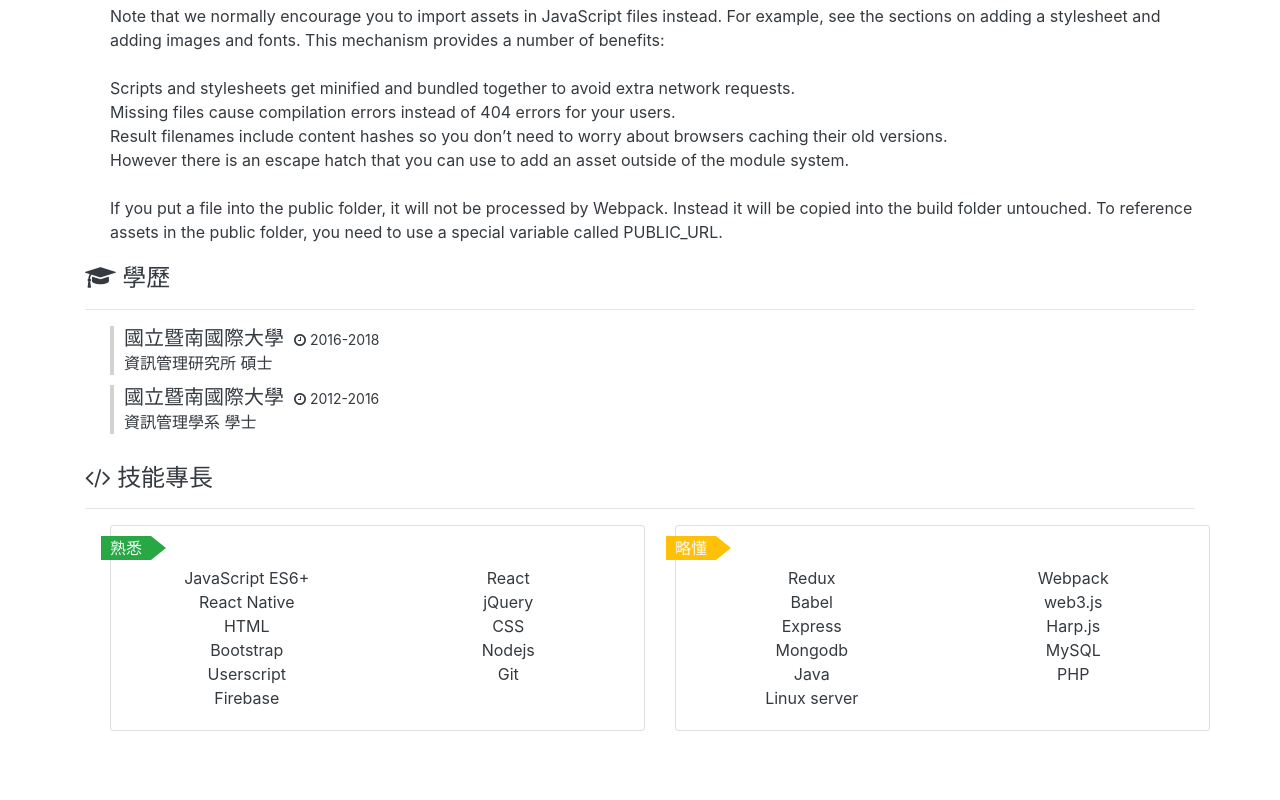
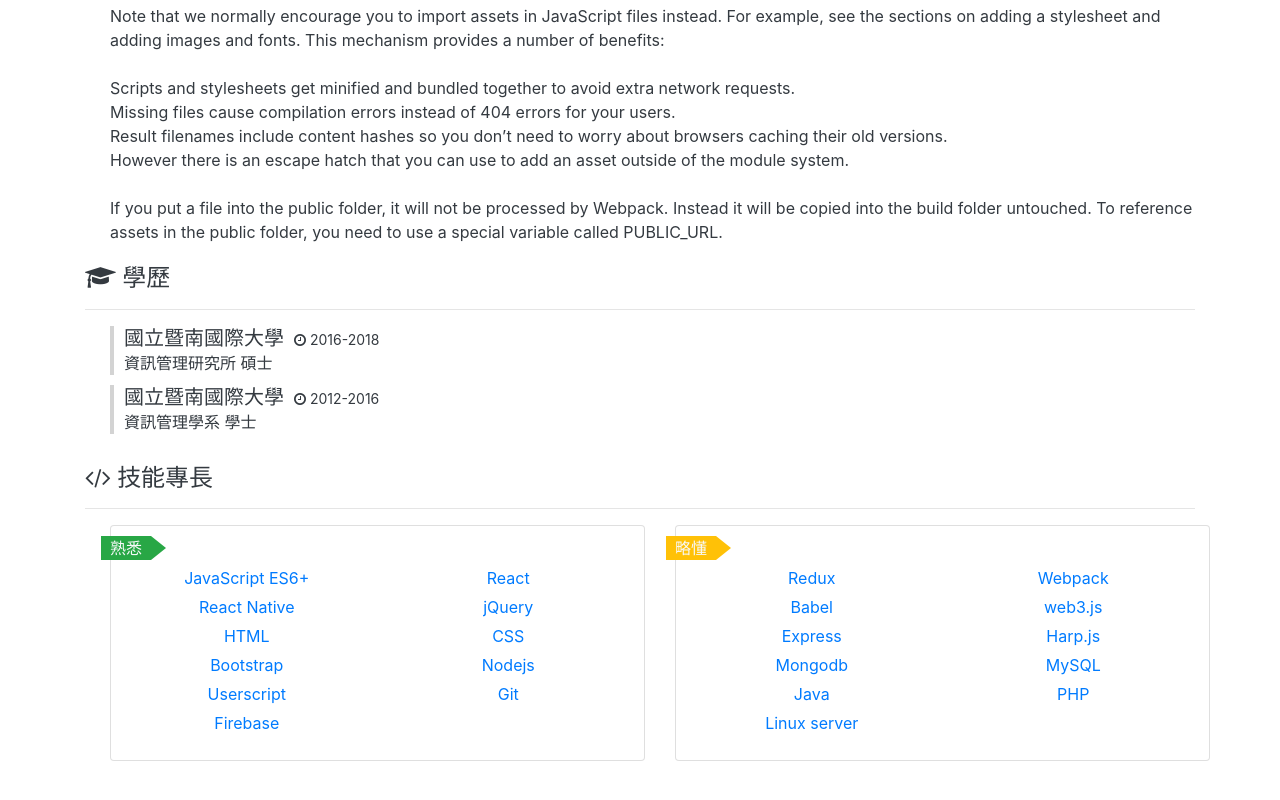
Before and after one commit to x3388638/x3388638.github.io, a React (Create React App) app: page / in a window 1280 px wide. Shown: the part 762-1562 px from the top of the page. Built offline with nearby package versions, Linux system fonts and the light colour scheme.

Commit message:
add skill link

```diff
--- a/public/content/skill.json
+++ b/public/content/skill.json
@@ -1,28 +1,95 @@
 [
 	[
-		"JavaScript ES6+",
-		"React",
-		"React Native",
-		"jQuery",
-		"HTML",
-		"CSS",
-		"Bootstrap",
-		"Nodejs",
-		"Userscript",
-		"Git",
-		"Firebase"
+		{
+			"text": "JavaScript ES6+",
+			"link": "https://developer.mozilla.org/en-US/docs/Web/JavaScript"
+		},
+		{
+			"text": "React",
+			"link": "https://reactjs.org/"
+		},
+		{
+			"text": "React Native",
+			"link": "http://facebook.github.io/react-native/"
+		},
+		{
+			"text": "jQuery",
+			"link": "https://jquery.com/"
+		},
+		{
+			"text": "HTML",
+			"link": "https://developer.mozilla.org/en-US/docs/Web/HTML"
+		},
+		{
+			"text": "CSS",
+			"link": "https://developer.mozilla.org/en-US/docs/Web/CSS"
+
+		},
+		{
+			"text": "Bootstrap",
+			"link": "https://getbootstrap.com/"
+		},
+		{
+			"text": "Nodejs",
+			"link": "https://nodejs.org/en/"
+		},
+		{
+			"text": "Userscript",
+			"link": "https://tampermonkey.net/scripts.php?ext=dhdg&locale=en"
+		},
+		{
+			"text": "Git",
+			"link": "https://git-scm.com/"
+		},
+		{
+			"text": "Firebase",
+			"link": "https://firebase.google.com/"
+		}
 	],
 	[
-		"Redux",
-		"Webpack",
-		"Babel",
-		"web3.js",
-		"Express",
-		"Harp.js",
-		"Mongodb",
-		"MySQL",
-		"Java",
-		"PHP",
-		"Linux server"
+		{
+			"text": "Redux",
+			"link": "https://redux.js.org/"
+		},
+		{
+			"text": "Webpack",
+			"link": "https://webpack.js.org/"
+		},
+		{
+			"text": "Babel",
+			"link": "https://babeljs.io/"
+		},
+		{
+			"text": "web3.js",
+			"link": "https://github.com/ethereum/web3.js/"
+		},
+		{
+			"text": "Express",
+			"link": "http://expressjs.com/"
+		},
+		{
+			"text": "Harp.js",
+			"link": "http://harpjs.com/"
+		},
+		{
+			"text": "Mongodb",
+			"link": "https://www.mongodb.com/"
+		},
+		{
+			"text": "MySQL",
+			"link": "https://www.mysql.com/"
+		},
+		{
+			"text": "Java",
+			"link": "https://java.com/"
+		},
+		{
+			"text": "PHP",
+			"link": "http://php.net/"
+		},
+		{
+			"text": "Linux server",
+			"link": "https://ccweb.ncnu.edu.tw/student/aspmaker_course_opened_detail_viewview.php?showdetail=&year=1061&courseid=135120&class=0&modal=1&rnd=128419"
+		}
 	]
 ]
--- a/src/Skill.css
+++ b/src/Skill.css
@@ -58,3 +58,13 @@
 .Skill__item {
 	text-align: center
 }
+
+.Skill__text {
+	cursor: pointer;
+	display: block;
+	margin-bottom: 5px;
+}
+
+.Skill__text:hover {
+	background: #f3f3f3;
+}
--- a/src/Skill.js
+++ b/src/Skill.js
@@ -55,7 +55,9 @@ export default class Skill extends React.Component {
 									{ this.state.skills &&
 										<Row>
 											{ this.state.skills[0].map((skill, i) => (
-												<Col key={ i } className="Skill__item" xs={ 6 }>{ skill }</Col>
+												<Col key={ i } className="Skill__item" xs={ 6 }>
+													<a className="Skill__text" href={ skill.link } target="_blank" rel="noopener noreferrer">{ skill.text }</a>
+												</Col>
 											)) }
 										</Row>
 									}
@@ -67,7 +69,9 @@ export default class Skill extends React.Component {
 									{this.state.skills &&
 										<Row>
 											{ this.state.skills[1].map((skill, i) => (
-												<Col key={ i } className="Skill__item" xs={ 6 }>{ skill }</Col>
+												<Col key={ i } className="Skill__item" xs={ 6 }>
+													<a className="Skill__text" href={ skill.link } target="_blank" rel="noopener noreferrer">{ skill.text }</a>
+												</Col>
 											)) }
 										</Row>
 									}
```
